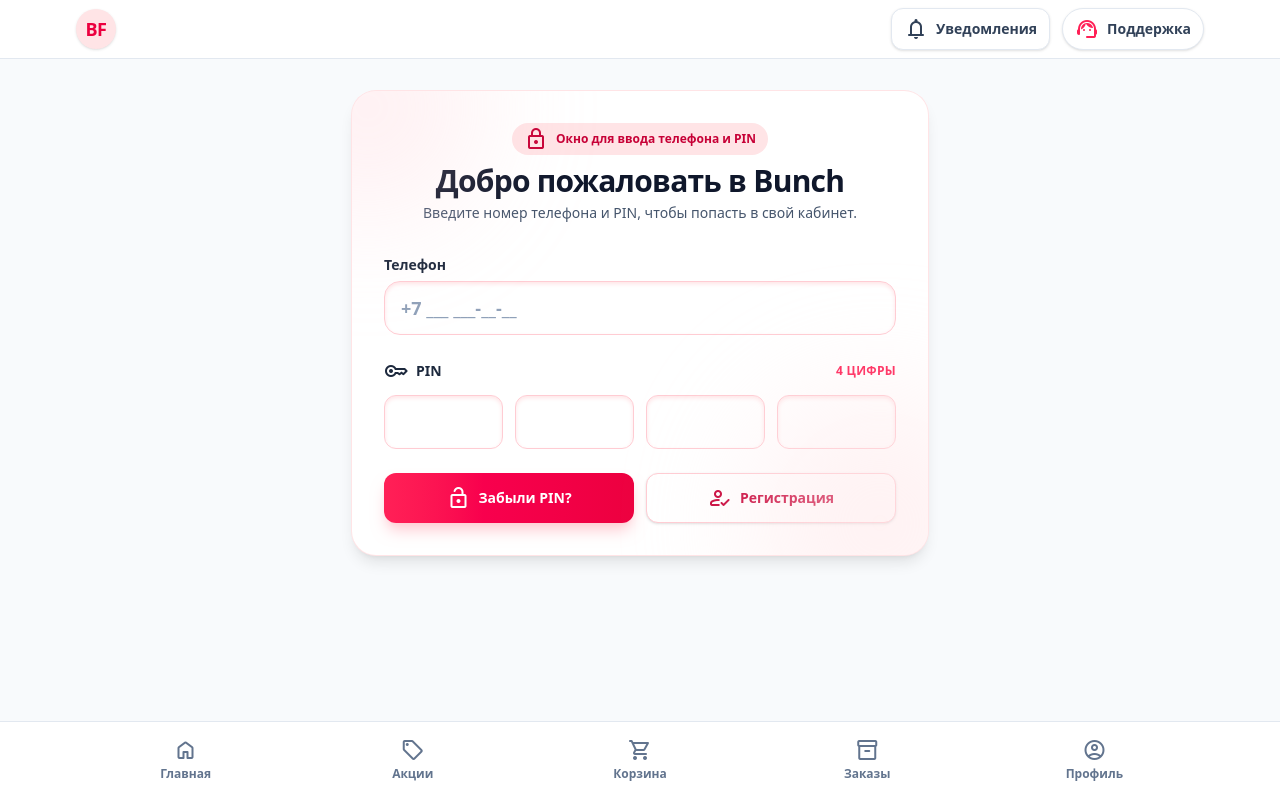
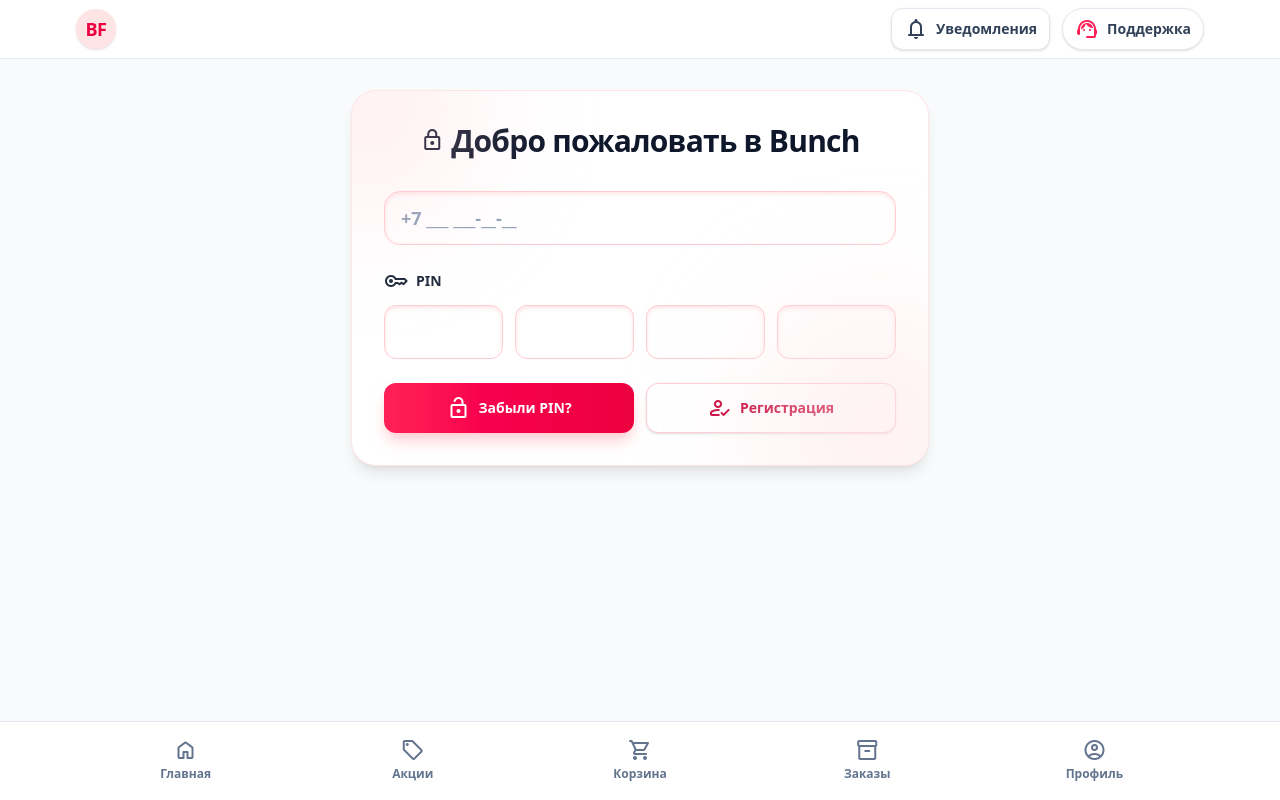
Before and after one commit to uran124/bunch, a PHP site: page /?page=login in a window 1280 px wide. Run offline with PHP 8.4, Linux system fonts and the light colour scheme.

Commit message:
Update login.php

```diff
--- a/app/views/login.php
+++ b/app/views/login.php
@@ -5,13 +5,9 @@
 
     <div class="flex flex-col gap-8 px-5 py-8 sm:px-8">
         <header class="flex flex-col gap-2 text-center">
-            <span class="mx-auto inline-flex items-center gap-2 rounded-full bg-rose-100 px-3 py-1 text-xs font-semibold text-rose-700">
-                <span class="material-symbols-rounded text-base">lock</span>
-                Окно для ввода телефона и PIN
-            </span>
             <div class="space-y-1">
-                <h1 class="text-3xl font-bold tracking-tight text-slate-900">Добро пожаловать в Bunch</h1>
-                <p class="text-sm text-slate-600">Введите номер телефона и PIN, чтобы попасть в свой кабинет.</p>
+                <h1 class="text-3xl font-bold tracking-tight text-slate-900"><span class="material-symbols-rounded text-base">lock</span> Добро пожаловать в Bunch</h1>
+
             </div>
         </header>
 
@@ -30,7 +26,6 @@
 
         <form method="POST" action="/?page=login" class="grid gap-6" id="login-form">
             <div class="grid gap-1.5">
-                <label for="phone" class="text-sm font-semibold text-slate-800">Телефон</label>
                 <div class="rounded-2xl border border-rose-200 bg-white/80 px-4 py-3 shadow-inner shadow-rose-100">
                     <input
                         type="tel"
@@ -51,7 +46,7 @@
                         <span class="material-symbols-rounded text-base">key</span>
                         <span>PIN</span>
                     </div>
-                    <span class="text-xs font-semibold uppercase tracking-wide text-rose-500">4 цифры</span>
+
                 </div>
                 <div class="grid grid-cols-4 gap-3" id="pin-inputs">
                     <input type="password" inputmode="numeric" pattern="[0-9]*" maxlength="1" class="w-full rounded-xl border border-rose-200 bg-white py-3 text-center text-xl font-semibold text-slate-900 shadow-inner shadow-rose-100 outline-none transition focus:border-rose-400 focus:ring-2 focus:ring-rose-100" aria-label="Первая цифра PIN">
@@ -66,7 +61,7 @@
                     <span class="material-symbols-rounded text-base">lock_open</span>
                     Забыли PIN?
                 </a>
-                <a href="/?page=register" class="inline-flex items-center justify-center gap-2 rounded-xl border border-rose-200 bg-white px-4 py-3 text-rose-700 shadow-sm transition hover:-translate-y-0.5 hover:border-rose-300 hover:shadow-md">
+                <a href="/?page=register" class="inline-flex items-center justify-center gap-2 rounded-xl border border-rose-200 bg-white px-4 py-3 text-rose-700 shadow-sm transition hover:-translate-y-0.5 hover:shadow-md">
                     <span class="material-symbols-rounded text-base">how_to_reg</span>
                     Регистрация
                 </a>
```
